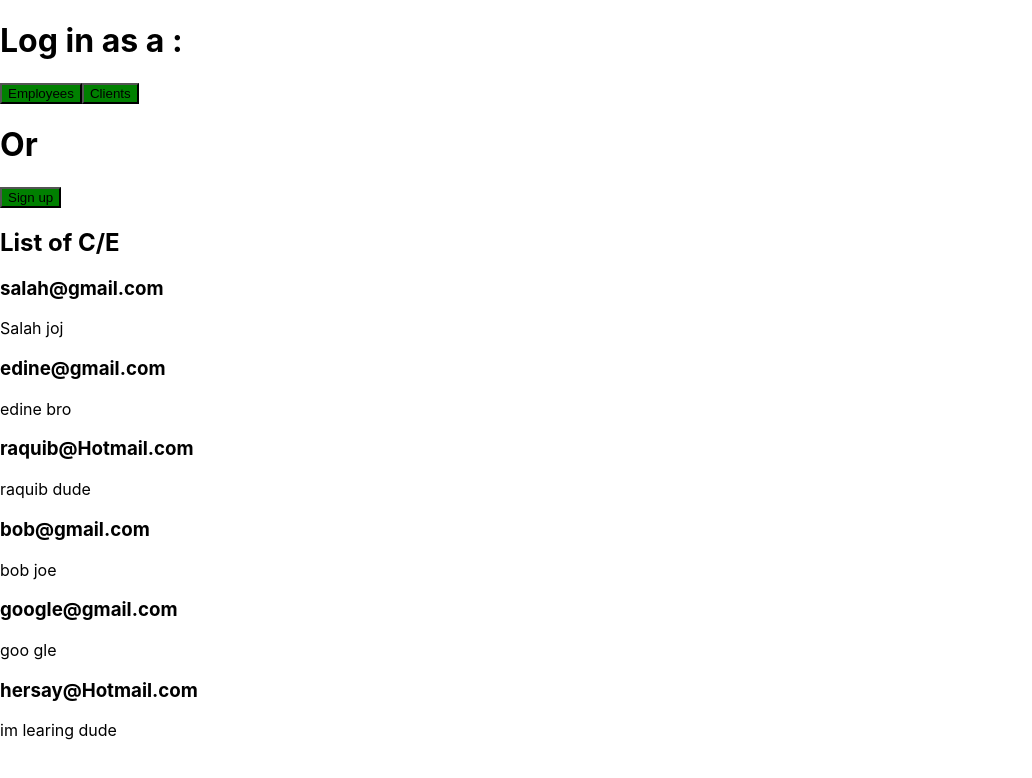
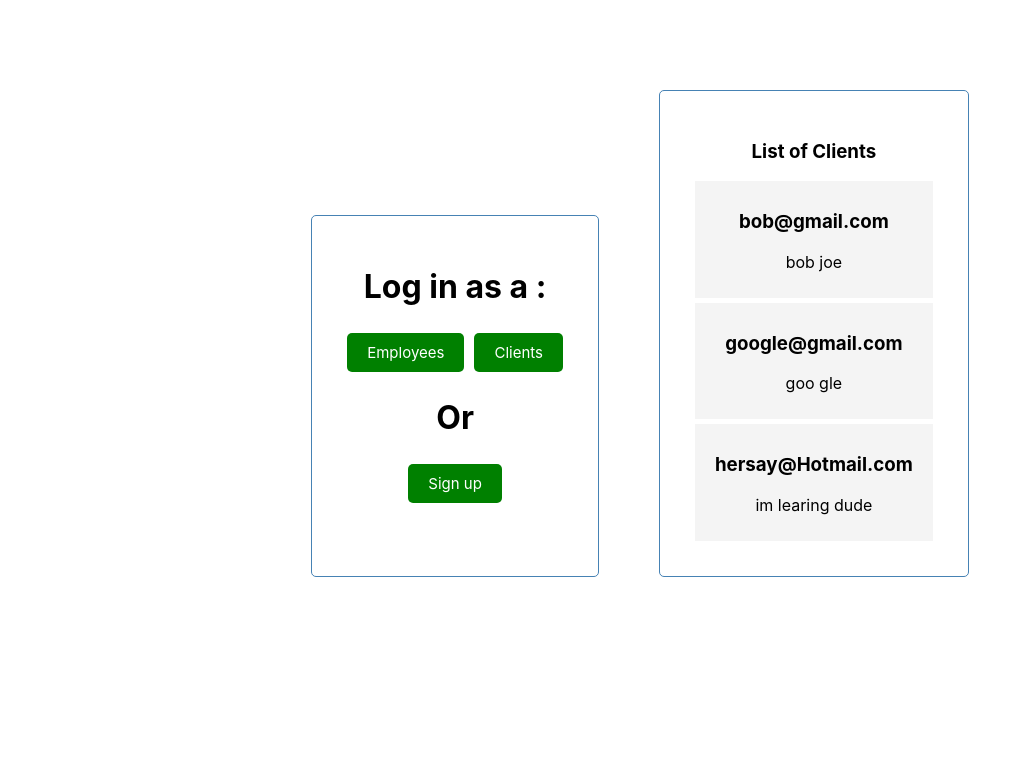
Before and after one commit to q1w2e3hhhh5/Tp4, a React (Create React App) app in the folder salahtp4/: page / in a window 1280 px wide. Shown: the top 778 px of the page, without its empty margins (0-1032 px from the left). Built offline with nearby package versions, Linux system fonts and the light colour scheme.

Commit message:
added styling for the fisrt page

```diff
--- a/salahtp4/src/App.js
+++ b/salahtp4/src/App.js
@@ -56,7 +56,7 @@ function App() {
     console.log("Change array display")
   }
 
-function onClickRedirectTo(){
+  function onClickRedirectTo() {
     console.log("i wanna leave this place")
   }
 
@@ -64,29 +64,23 @@ function onClickRedirectTo(){
 
   return (
     <>
+    <div className='options'>
+      <div className='container'>
         <h1>Log in as a :</h1>
         <Button color='green' text='Employees' onClick={onClick} />
         <Button color='green' text='Clients' onClick={onClick} />
         <h1>Or</h1>
         <Button color='green' text='Sign up' onClick={onClickRedirectTo} />
-
-    <div className='container'>
-      <h2>List of C/E</h2>
-    {/* <thestuff /> */}
       </div>
 
 
 
 
       <div className='container'>
-    <Employees employees={employees} onToggle={onClickRedirectTo} />
-    </div>
-
-
-    <div className='container'>
+        <h3>List of Clients</h3>
         <Clients clients={clients} onToggle={onClickRedirectTo} />
       </div>
-
+      </div>
     </>
   );
 }
--- a/salahtp4/src/index.css
+++ b/salahtp4/src/index.css
@@ -11,3 +11,51 @@ code {
   font-family: source-code-pro, Menlo, Monaco, Consolas, 'Courier New',
     monospace;
 }
+
+.employee {
+  background: #f4f4f4;
+  margin: 5px;
+  padding: 10px 20px;
+  cursor: pointer;
+}
+
+.client {
+  background: #f4f4f4;
+  margin: 5px;
+  padding: 10px 20px;
+  cursor: pointer;
+}
+
+
+.container {
+  display: inline-block;
+  max-width: 500px;
+  margin: 30px;
+  overflow: auto;
+  min-height: 300px;
+  border: 1px solid steelblue;
+  padding: 30px;
+  border-radius: 5px;
+}
+
+.options {
+  margin: 30px auto;
+  overflow: auto;
+  min-height: 300px;
+  padding: 30px;
+  text-align: center;
+}
+
+.btn {
+  display: inline-block;
+  background: #000;
+  color: #fff;
+  border: none;
+  padding: 10px 20px;
+  margin: 5px;
+  border-radius: 5px;
+  cursor: pointer;
+  text-decoration: none;
+  font-size: 15px;
+  font-family: inherit;
+}
```
Lines whose indentation alone changed are shown as unchanged.
